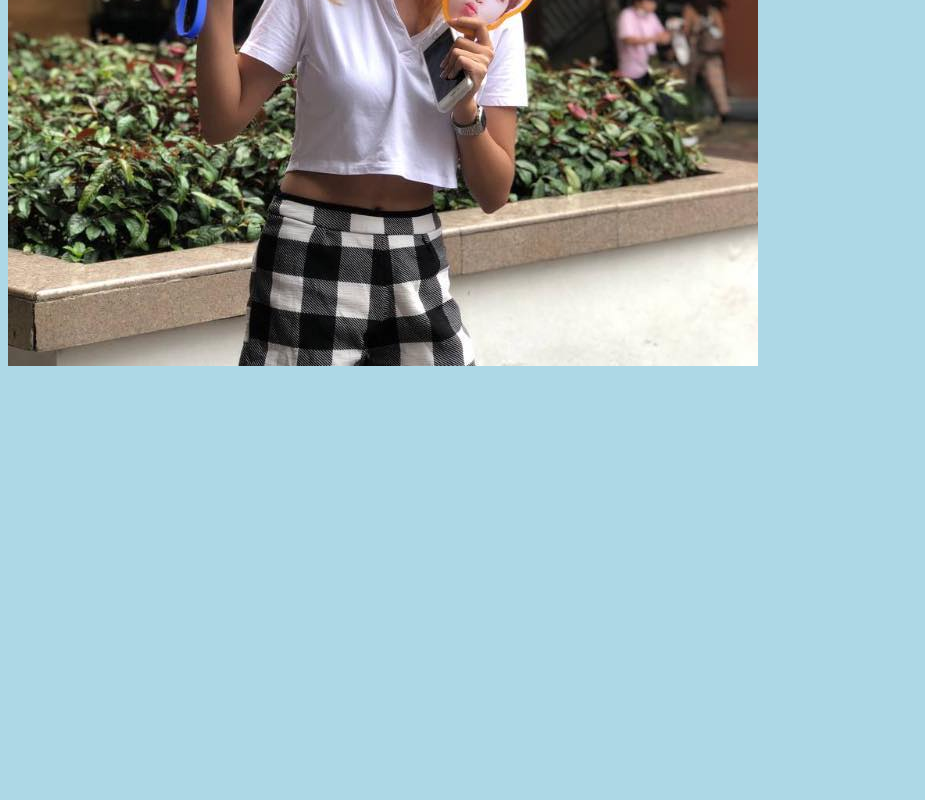
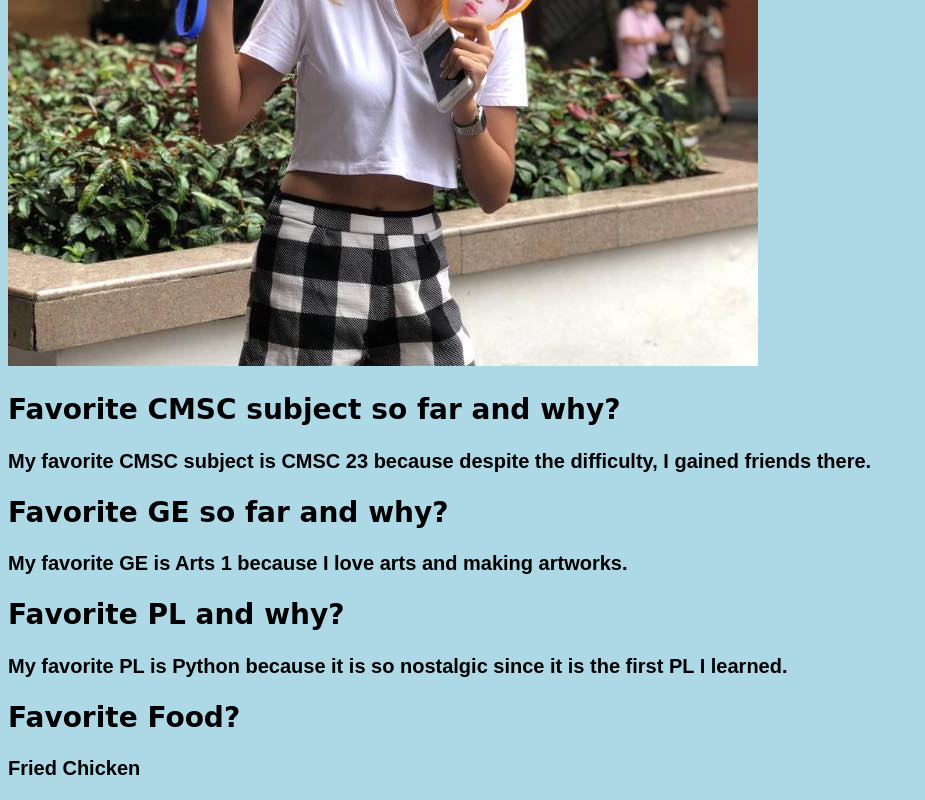
Before and after one commit to msvergara/msvergara.github.io, a plain HTML site: page index.html in a window 1280 px wide. Shown: the part 535-1335 px from the top of the page, without its empty margins (0-925 px from the left). Before the commit the page ends 913 px from the top, so only its background shows below. Drawn offline with Linux system fonts and the light colour scheme.

Commit message:
Added favorites branch

```diff
--- a/index.html
+++ b/index.html
@@ -11,5 +11,21 @@
     <h1>Name: Marian Stephanie C. Vergara</h1>
     <h2>Nickname: Marian</h2>
     <img src="mepic.jpg" alt="Pictured: User">
+    <h2>Favorite CMSC subject so far and why?</h2>
+    <h3>
+        My favorite CMSC subject is CMSC 23 because despite the difficulty, I gained friends there.
+    </h3>
+    <h2>Favorite GE so far and why?</h2>
+    <h3>
+        My favorite GE is Arts 1 because I love arts and making artworks.
+    </h3>
+    <h2>Favorite PL and why?</h2>
+    <h3>
+        My favorite PL is Python because it is so nostalgic since it is the first PL I learned.
+    </h3>
+    <h2>Favorite Food?</h2>
+    <h3>
+        Fried Chicken
+    </h3>
   </body>
 </html>
```
